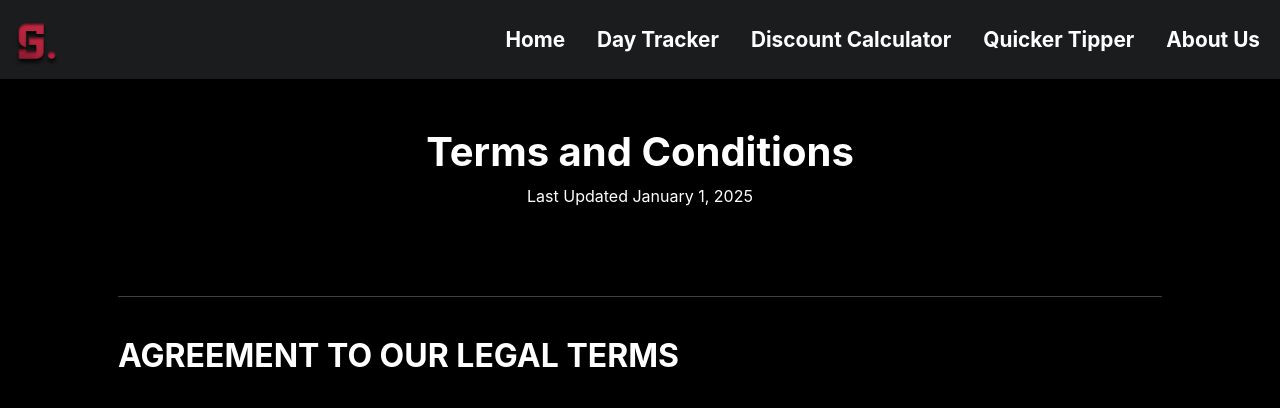
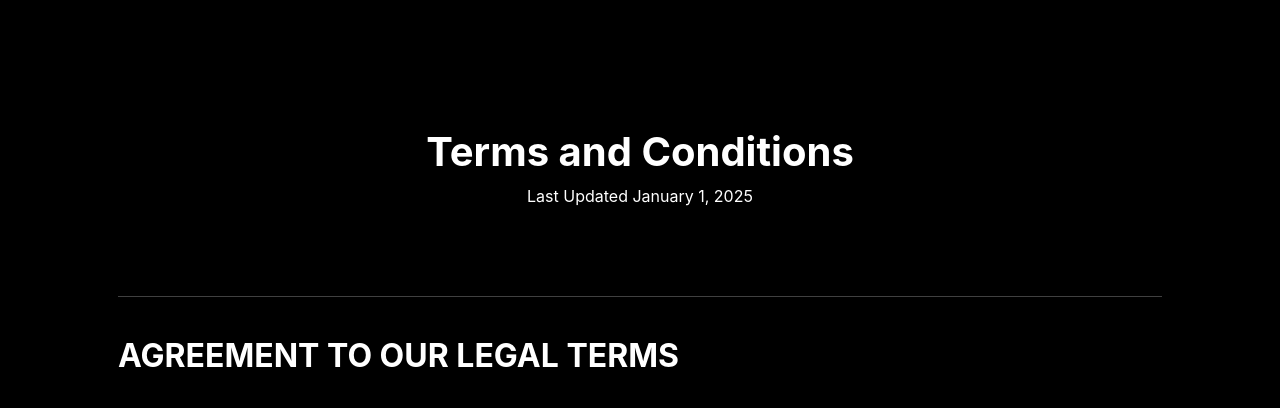
Before and after one commit to kmschang/SG-WebDevelopment, a PHP site: page /terms.html in a window 1280 px wide. Shown: the top 408 px of the page. Run offline with PHP 8.4, Linux system fonts and the light colour scheme.

Commit message:
working with php

```diff
--- a/SonnazGroup_Home.php
+++ b/SonnazGroup_Home.php
@@ -20,5 +20,6 @@ include 'terms.html';
 */
 include 'includes/SonnazGroup_Footer.html';
 ?>
+<script src="js/bootstrap.min.js"></script>
 </body>
 </html>
--- a/index.php
+++ b/index.php
@@ -20,5 +20,6 @@ include 'terms.html';
 */
 include 'includes/SonnazGroup_Footer.html';
 ?>
+<script src="js/bootstrap.min.js"></script>
 </body>
 </html>
--- a/terms.html
+++ b/terms.html
@@ -8,39 +8,6 @@
   <link rel="stylesheet" href="scss/bootstrap.min.css">
 </head>
 <body>
-
-<!-- HEADER -->
-<section id="landing">
-  <nav class="navbar bg-Sonnaz-Gray navbar-expand-lg fixed-top unselectable" data-bs-theme="dark">
-    <div class="container-fluid">
-      <a class="navbar-brand" href="https://sonnazgroup.com">
-        <img src="Assets/SonnazGroupLogo(Red).png" alt="Logo" width="50" height="50" class="d-inline-block align-text-top">
-      </a>
-      <button class="navbar-toggler" type="button" data-bs-toggle="collapse" data-bs-target="#navbarNav" aria-controls="navbarNav" aria-expanded="false" aria-label="Toggle navigation">
-        <span class="navbar-toggler-icon"></span>
-      </button>
-      <div class="collapse navbar-collapse justify-content-lg-end" id="navbarNav">
-        <ul class="navbar-nav">
-          <li class="nav-item">
-            <a class="nav-link" href="#landing">Home</a>
-          </li>
-          <li class="nav-item px-3">
-            <a class="nav-link" href="#">Day Tracker</a>
-          </li>
-          <li class="nav-item">
-            <a class="nav-link" href="#">Discount Calculator</a>
-          </li>
-          <li class="nav-item px-3">
-            <a class="nav-link" href="#">Quicker Tipper</a>
-          </li>
-          <li class="nav-item">
-            <a class="nav-link" href="#">About Us</a>
-          </li>
-        </ul>
-      </div>
-    </div>
-  </nav>
-</section>
 
 <!-- TERMS AND CONDITIONS -->
 <section id="privacyPolicy" class="bg-black">
@@ -429,47 +396,6 @@
   <div class="pb-5"></div>
 </section>
 
-<!-- FOOTER -->
-<section id="footer" class="default-font bg-Sonnaz-Gray text-white pb-5">
-  <div style="height:100px"></div>
-  <div class="container-sm align-self-center">
-    <div class="footer-divider row"></div>
-    <div class="row row-cols-1 row-cols-md-2 row-cols-lg-4">
-      <div class="col py-3">
-        <p class="pb-1"><strong>Support</strong></p>
-        <p><a class="footer-link" href="#">Contact</a></p>
-        <p><a class="footer-link" href="#">FAQ</a></p>
-        <p><a class="footer-link" href="#">Feature Roadmaps</a></p>
-      </div>
-      <div class="col py-3">
-        <p class="pb-1"><strong>Products</strong></p>
-        <p><a class="footer-link" href="#">Day Tracker</a></p>
-        <p><a class="footer-link" href="#">Quicker Tipper</a></p>
-        <p><a class="footer-link" href="#">Discount Calculator</a></p>
-      </div>
-      <div class="col py-3">
-        <p class="pb-1"><strong>News</strong></p>
-        <p><a class="footer-link" href="#">App Releases</a></p>
-        <p><a class="footer-link" href="#">Status Board</a></p>
-      </div>
-      <div class="col py-3">
-        <p class="pb-1"><strong>Company</strong></p>
-        <p><a class="footer-link" href="#">About Us</a></p>
-        <p><a class="footer-link" href="/privacy">Privacy Policy</a></p>
-        <p><a class="footer-link" href="/terms">Terms and Conditions</a></p>
-      </div>
-    </div>
-    <div class="row pt-3">
-      <div class="row">
-        <p class="default-font text-center" style="font-size: 130%; font-weight: bolder">Sonnaz Group</p>
-      </div>
-      <div>
-        <p class="text-center" style="font-size: 80%">© 2024-2025 Sonnaz Group, LLC. All Rights Reserved.</p>
-      </div>
-    </div>
-  </div>
-</section>
-
 <script src="js/bootstrap.min.js"></script>
 </body>
 </html>
```
Also changed, not shown: privacy.html (+0 -74 lines).
